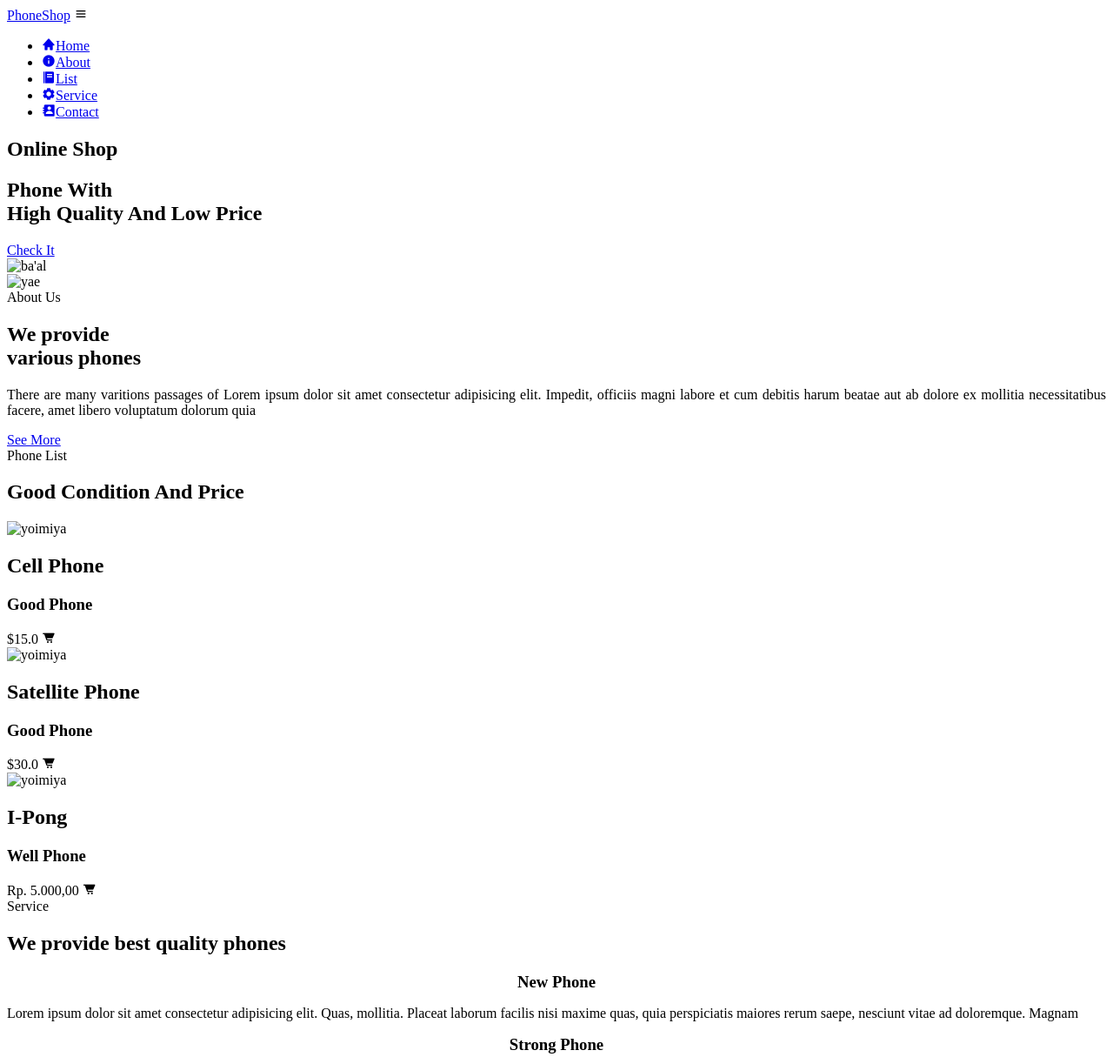
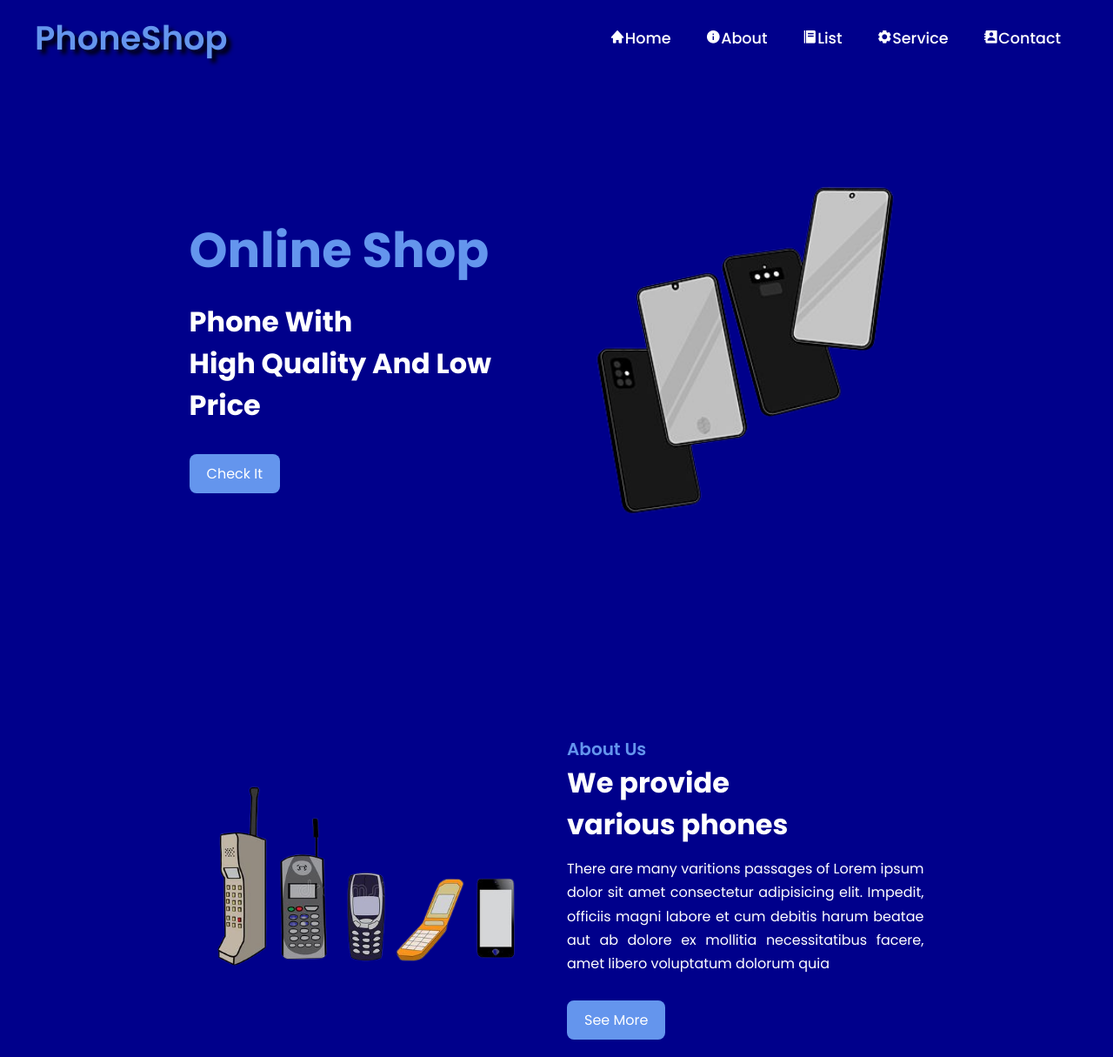
Before and after one commit to FarrosAtsir/FarrosCompanyProfile, a plain HTML site: page index.html in a window 1280 px wide. Shown: the top 1215 px of the page at 87% size. Drawn offline with nearby package versions, Linux system fonts and the light colour scheme; the site is published under a folder, as on GitHub Pages, so addresses that start at the root find nothing.

Commit message:
second-commit

```diff
--- a/index.html
+++ b/index.html
@@ -4,7 +4,7 @@
     <meta charset="UTF-8">
     <meta name="viewport" content="width=device-width, initial-scale=1.0">
     <link rel="shortcut icon" href="https://o.remove.bg/downloads/1515b38c-85e0-4161-bd73-868ac814a47f/image-removebg-preview.png" type="image/x-icon">
-    <link rel="stylesheet" href="/CSS/style.css">
+    <link rel="stylesheet" href="CSS/style.css">
     <link href='https://unpkg.com/boxicons@2.1.4/css/boxicons.min.css' rel='stylesheet'>
     <title>Project | Company Profile</title>
 </head>
@@ -28,13 +28,13 @@
             <a href="#" class="btn">Check It</a>
         </div>
         <div class="home-img">
-            <img src="/Gambar/hp2.png" alt="ba'al">
+            <img src="Gambar/hp2.png" alt="ba'al">
         </div>
     </section>
     <!-- about start -->
     <section class="about" id="about">
         <div class="about-img">
-            <img src="/Gambar/hp3.png" alt="yae">
+            <img src="Gambar/hp3.png" alt="yae">
         </div>
         <div class="about-text">
             <span>About Us</span>
@@ -58,7 +58,7 @@
         <div class="menu-container">
             <div class="box">
                 <div class="box-img">
-                    <img src="/Gambar/h1.png" alt="yoimiya">
+                    <img src="Gambar/h1.png" alt="yoimiya">
                 </div>
                 <h2>Cell Phone</h2>
                 <h3>Good Phone</h3>
@@ -67,7 +67,7 @@
             </div>
             <div class="box">
                 <div class="box-img">
-                    <img src="/Gambar/h3.png" alt="yoimiya">
+                    <img src="Gambar/h3.png" alt="yoimiya">
                 </div>
                 <h2>Satellite Phone</h2>
                 <h3>Good Phone</h3>
@@ -76,7 +76,7 @@
             </div>
             <div class="box">
                 <div class="box-img">
-                    <img src="/Gambar/h2.png" alt="yoimiya" class="ip">
+                    <img src="Gambar/h2.png" alt="yoimiya" class="ip">
                 </div>
                 <h2>I-Pong</h2>
                 <h3>Well Phone</h3>
```
